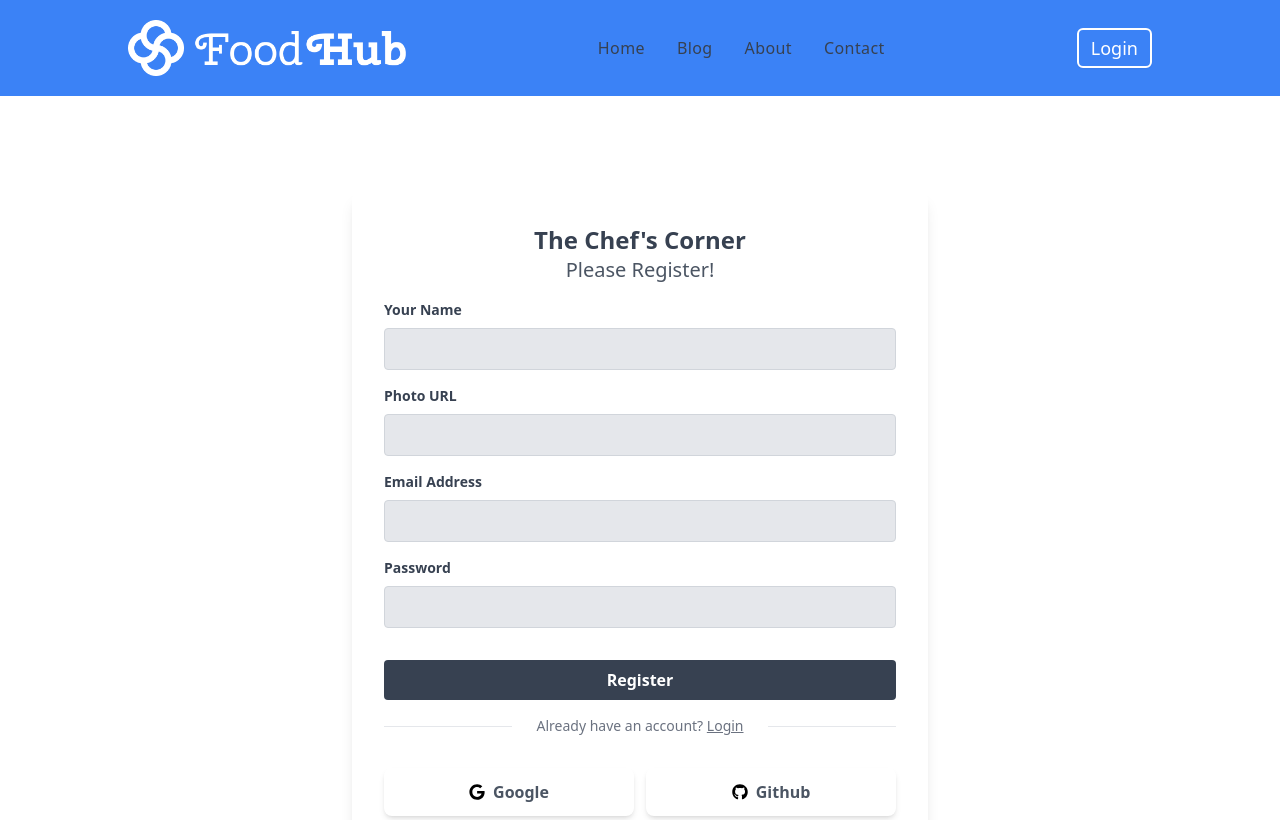
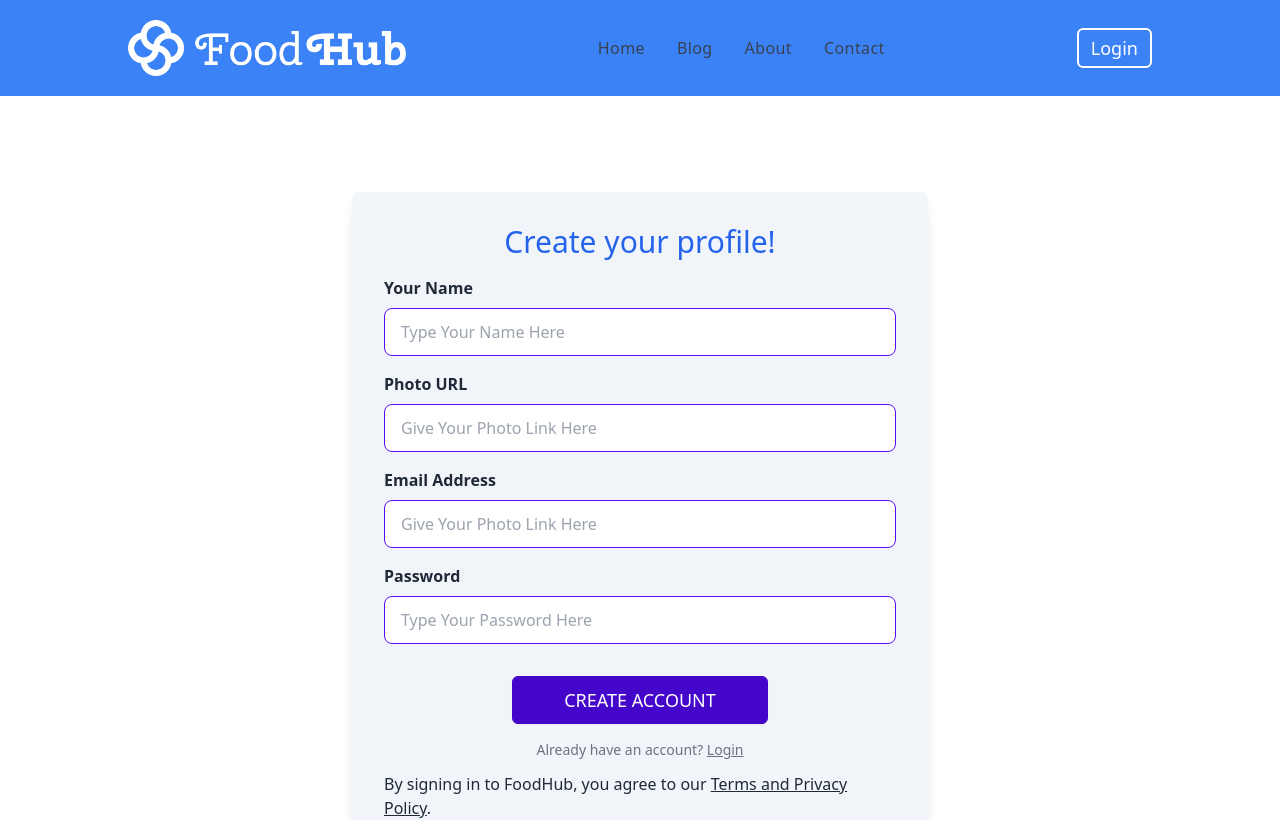
Before and after one commit to oliullah05/FoodHub-Chef-Recipe-Client-Site, a React (Vite) app: page /account/register in a window 1280 px wide. Shown: the top 820 px of the page. Built offline with nearby package versions, Linux system fonts and the light colour scheme; no server answers.

Commit message:
all login in setup done

```diff
--- a/src/pages/Account/Login.jsx
+++ b/src/pages/Account/Login.jsx
@@ -77,7 +77,7 @@ const Login = () => {
                     <p className="text-3xl text-blue-600 text-center">Please Login!</p>
                     <div className="mt-4">
                         <label className="block font-bold mb-2">Email Address</label>
-                        {/* <input className="bg-gray-200 text-gray-700 focus:outline-none focus:shadow-outline border border-gray-300 rounded py-2 px-4 block w-full appearance-none"  /> */}
+
 
 
                         <input type="email" name="email" placeholder="Type Your Email Here" className="input input-bordered input-primary w-full " required />
@@ -87,16 +87,16 @@ const Login = () => {
                             <label className="block  font-bold mb-2">Password</label>
 
                         </div>
-                        {/* <input className="bg-gray-200 text-gray-700 focus:outline-none focus:shadow-outline border border-gray-300 rounded py-2 px-4 block w-full appearance-none" /> */}
+
                         <input type="password" name="password"  placeholder="Type Your Passowrd Here" className="input input-bordered input-primary w-full" required/>
                     </div>
                     <div className="mt-8 flex justify-center">
                         <button className="btn btn-active btn-primary w-64" type='submit'>Login</button>
                     </div>
                     <div className="mt-4 flex items-center justify-between">
-                        {/* <span className="border-b w-1/5 md:w-1/4"></span> */}
+
                         <p className="text-sm text-center text-gray-500">Don't have an account? <Link to={"/account/register"} className='underline'>Register</Link></p>
-                        {/* <span className="border-b w-1/5 md:w-1/4"></span> */}
+
                         <Link className='underline'>forgot password?</Link>
                     </div>
 
@@ -116,7 +116,7 @@ const Login = () => {
                     <div className='flex flex-col lg:flex-row gap-3'>
                         <button onClick={handleGoogleSignIn} className="flex gap-2 items-center w-full justify-center mt-4 text-white rounded-lg shadow-md hover:bg-gray-100">
                             <FaGoogle className='text-black' />
-                            <span className="py-3 text-cente font-bold text-primary">Login With Google</span>
+                            <span className="py-3 text-center font-bold text-primary">Login With Google</span>
                         </button>
                         <button onClick={handleGithubSignIn} className="flex gap-2 items-center w-full justify-center mt-4 text-white rounded-lg shadow-md hover:bg-gray-100">
                             <FaGithub className='text-black' />
--- a/src/pages/Account/Register.jsx
+++ b/src/pages/Account/Register.jsx
@@ -71,34 +71,47 @@ const Register = () => {
 
     return (
         <div className="py-6 lg:py-24">
-            <div className=" bg-white rounded-lg shadow-lg mx-auto max-w-sm lg:max-w-xl">
+            <div className=" bg-slate-100 rounded-lg shadow-lg mx-auto max-w-sm lg:max-w-xl">
                 <form onSubmit={handleRegister} className="w-full p-8">
-                    <h2 className="text-2xl font-semibold text-gray-700 text-center">The Chef's Corner</h2>
-                    <p className="text-xl text-gray-600 text-center">Please Register!</p>
+
+                    <p className="text-3xl text-blue-600 text-center">Create your profile!</p>
                     <div className="mt-4">
-                        <label className="block text-gray-700 text-sm font-bold mb-2">Your Name</label>
-                        <input className="bg-gray-200 text-gray-700 focus:outline-none focus:shadow-outline border border-gray-300 rounded py-2 px-4 block w-full appearance-none" type="text" name="name" />
+                        <label className="block  font-bold mb-2">Your Name</label>
+
+                        {/* <input className="bg-gray-200 text-gray-700 focus:outline-none focus:shadow-outline border border-gray-300 rounded py-2 px-4 block w-full appearance-none"  /> */}
+                        <input type="text" name="name" placeholder="Type Your Name Here" className="input input-bordered input-primary w-full " required/>
                     </div>
                     <div className="mt-4">
-                        <label className="block text-gray-700 text-sm font-bold mb-2">Photo URL</label>
-                        <input className="bg-gray-200 text-gray-700 focus:outline-none focus:shadow-outline border border-gray-300 rounded py-2 px-4 block w-full appearance-none" type="url" name="photoUrl" />
+                        <label className="block  font-bold mb-2">Photo URL</label>
+
+
+                        <input type="url" name="photoUrl" placeholder="Give Your Photo Link Here" className="input input-bordered input-primary w-full " required/>
+
                     </div>
                     <div className="mt-4">
-                        <label className="block text-gray-700 text-sm font-bold mb-2">Email Address</label>
-                        <input className="bg-gray-200 text-gray-700 focus:outline-none focus:shadow-outline border border-gray-300 rounded py-2 px-4 block w-full appearance-none" type="email" name="email" required />
+                        <label className="block  font-bold mb-2">Email Address</label>
+
+
+                        <input type="email" name="email" placeholder="Give Your Photo Link Here" className="input input-bordered input-primary w-full " required/>
                     </div>
                     <div className="mt-4">
-                        <label className="block text-gray-700 text-sm font-bold mb-2">Password</label>
-                        <input className="bg-gray-200 text-gray-700 focus:outline-none focus:shadow-outline border border-gray-300 rounded py-2 px-4 block w-full appearance-none" type="password" name="password" required />
+                        <label className="block  font-bold mb-2">Password</label>
+
+
+
+                        <input type="password" name="password" placeholder="Type Your Password Here" className="input input-bordered input-primary w-full " required/>
+
                     </div>
-                    <div className="mt-8">
-                        <button className="bg-gray-700 text-white font-bold py-2 px-4 w-full rounded hover:bg-gray-600" type='submit'>Register</button>
+                    <div className="mt-8 flex justify-center">
+                        <button className=" py-2 px-4  rounded btn btn-active btn-primary w-64" type='submit'>Create Account</button>
                     </div>
-                    <div className="mt-4 flex items-center justify-between">
-                        <span className="border-b w-1/5 md:w-1/4"></span>
+                    <div className="mt-4 flex items-center justify-center">
+
                         <p className="text-sm text-center text-gray-500">Already have an account? <Link to={"/account/login"} className='underline'>Login</Link></p>
-                        <span className="border-b w-1/5 md:w-1/4"></span>
+
+
                     </div>
+                    <p className='mt-3'>By signing in to FoodHub, you agree to our <span className='underline'>Terms and Privacy Policy</span>.</p>
                     <div className='mt-4'>
                         {
                             error ? <p className="text-sm text-center text-red-600">
@@ -112,11 +125,11 @@ const Register = () => {
                     <div className='flex flex-col lg:flex-row gap-3'>
                         <button onClick={handleGoogleSignIn} className="flex gap-2 items-center w-full justify-center mt-4 text-white rounded-lg shadow-md hover:bg-gray-100">
                             <FaGoogle className='text-black' />
-                            <span className="py-3 text-center text-gray-600 font-bold">Google</span>
+                            <span className="py-3 text-center font-bold text-primary">Login With Google</span>
                         </button>
                         <button onClick={handleGithubSignIn} className="flex gap-2 items-center w-full justify-center mt-4 text-white rounded-lg shadow-md hover:bg-gray-100">
                             <FaGithub className='text-black' />
-                            <span className="py-3 text-center text-gray-600 font-bold">Github</span>
+                            <span className="py-3 text-center  font-bold text-primary">Login With Github</span>
                         </button>
                     </div>
                 </form>
```
